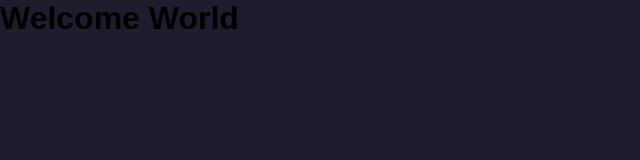
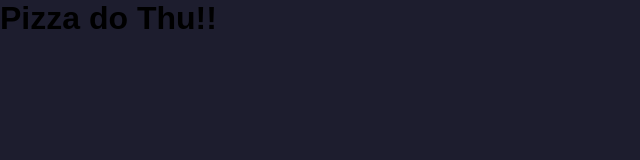
Before and after one commit to Roger-Franco/pizzaria-react-node-mobile, a Next.js app in the folder front-end/: page / in a window 1280 px wide. Shown: the top 160 px of the page, without its empty margins (0-640 px from the left). Built offline with nearby package versions, Linux system fonts and the light colour scheme.

Commit message:
Título dinâmico e página document (já estava pronta)

```diff
--- a/front-end/src/pages/index.tsx
+++ b/front-end/src/pages/index.tsx
@@ -1,11 +1,14 @@
-
+import Head from 'next/head'
 export default function Home() {
   return (
+    <>
+    <Head>
+      <title>Pizzaria do Thuthu - Faça o seu login</title>
+    </Head>
     <div>
-      <h1>
+      <h1>Pizza do Thu!!</h1>
+    </div>
+    </>
 
-      Welcome World
-      </h1>
-    </div>
   )
 }
```
Also changed, not shown: 1 other file (tests, documents, lock files or other folders).
